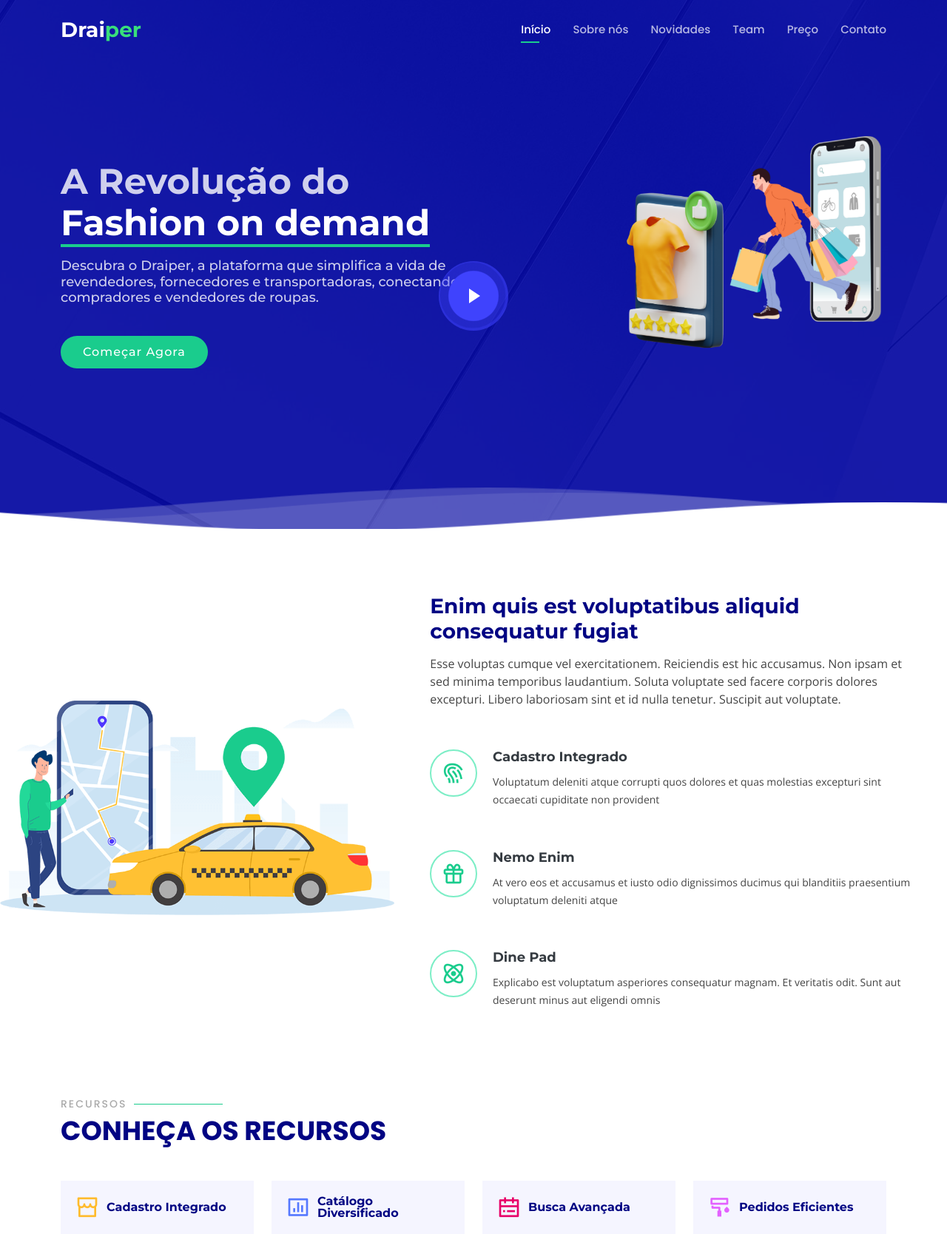
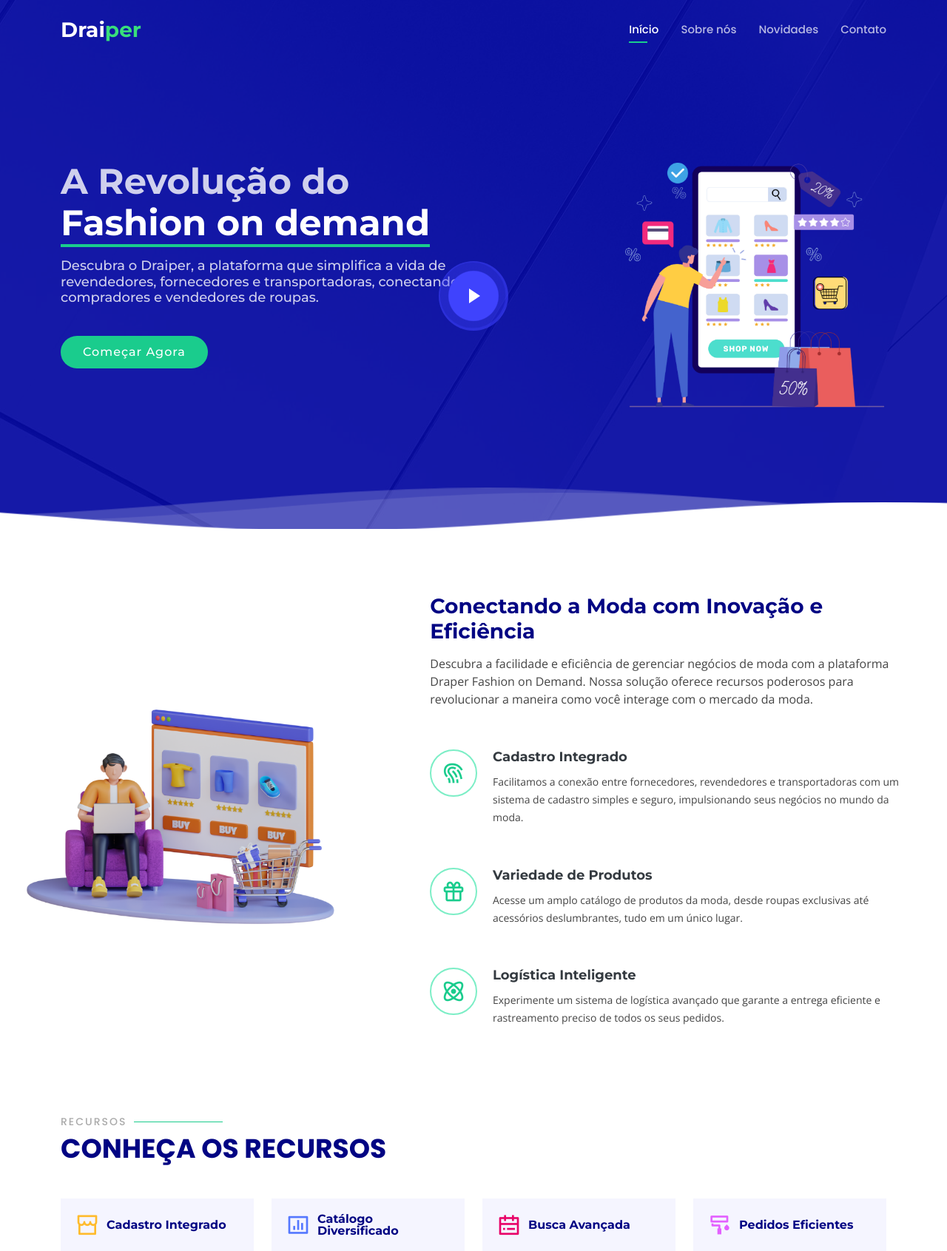
Before and after one commit to erickafram/draiper, a PHP site: page / in a window 1280 px wide. Shown: the top 1691 px of the page at 74% size. Run offline with PHP 8.4, Linux system fonts and the light colour scheme.

Commit message:
Atualização Projeto.

```diff
--- a/index.php
+++ b/index.php
@@ -42,9 +42,9 @@
                 <li><a class="nav-link scrollto active" href="#hero">Início</a></li>
                 <li><a class="nav-link scrollto" href="#about">Sobre nós</a></li>
                 <li><a class="nav-link scrollto" href="#features">Novidades</a></li>
-                <!-- <li><a class="nav-link scrollto" href="#gallery">Gallery</a></li> -->
+                <!-- <li><a class="nav-link scrollto" href="#gallery">Gallery</a></li>
                 <li><a class="nav-link scrollto" href="#team">Team</a></li>
-                <li><a class="nav-link scrollto" href="#pricing">Preço</a></li>
+                <li><a class="nav-link scrollto" href="#pricing">Preço</a></li> -->
                 <li><a class="nav-link scrollto" href="#contact">Contato</a></li>
             </ul>
             <i class="bi bi-list mobile-nav-toggle"></i>
@@ -102,29 +102,30 @@
                 </div>
 
                 <div class="col-xl-7 col-lg-6 icon-boxes d-flex flex-column align-items-stretch justify-content-center py-5 px-lg-5" data-aos="fade-left">
-                    <h3>Enim quis est voluptatibus aliquid consequatur fugiat</h3>
-                    <p>Esse voluptas cumque vel exercitationem. Reiciendis est hic accusamus. Non ipsam et sed minima temporibus laudantium. Soluta voluptate sed facere corporis dolores excepturi. Libero laboriosam sint et id nulla tenetur. Suscipit aut voluptate.</p>
+                    <h3>Conectando a Moda com Inovação e Eficiência</h3>
+                    <p>Descubra a facilidade e eficiência de gerenciar negócios de moda com a plataforma Draper Fashion on Demand. Nossa solução oferece recursos poderosos para revolucionar a maneira como você interage com o mercado da moda.</p>
 
                     <div class="icon-box" data-aos="zoom-in" data-aos-delay="100">
                         <div class="icon"><i class="bx bx-fingerprint"></i></div>
                         <h4 class="title"><a href="">Cadastro Integrado</a></h4>
-                        <p class="description">Voluptatum deleniti atque corrupti quos dolores et quas molestias excepturi sint occaecati cupiditate non provident</p>
+                        <p class="description">Facilitamos a conexão entre fornecedores, revendedores e transportadoras com um sistema de cadastro simples e seguro, impulsionando seus negócios no mundo da moda.</p>
                     </div>
 
                     <div class="icon-box" data-aos="zoom-in" data-aos-delay="200">
                         <div class="icon"><i class="bx bx-gift"></i></div>
-                        <h4 class="title"><a href="">Nemo Enim</a></h4>
-                        <p class="description">At vero eos et accusamus et iusto odio dignissimos ducimus qui blanditiis praesentium voluptatum deleniti atque</p>
+                        <h4 class="title"><a href="">Variedade de Produtos</a></h4>
+                        <p class="description">Acesse um amplo catálogo de produtos da moda, desde roupas exclusivas até acessórios deslumbrantes, tudo em um único lugar.</p>
                     </div>
 
                     <div class="icon-box" data-aos="zoom-in" data-aos-delay="300">
                         <div class="icon"><i class="bx bx-atom"></i></div>
-                        <h4 class="title"><a href="">Dine Pad</a></h4>
-                        <p class="description">Explicabo est voluptatum asperiores consequatur magnam. Et veritatis odit. Sunt aut deserunt minus aut eligendi omnis</p>
+                        <h4 class="title"><a href="">Logística Inteligente</a></h4>
+                        <p class="description">Experimente um sistema de logística avançado que garante a entrega eficiente e rastreamento preciso de todos os seus pedidos.</p>
                     </div>
 
                 </div>
             </div>
+
 
         </div>
     </section><!-- End About Section -->
@@ -359,7 +360,6 @@
                     </ul>
                 </div>
             </div> -->
-
         </div>
     </section><!-- End Details Section -->
 
@@ -445,13 +445,13 @@
 
 
     <!-- ======= Testimonials Section ======= -->
-    <section id="testimonials" class="testimonials">
+    <!-- <section id="testimonials" class="testimonials">
         <div class="container">
 
             <div class="testimonials-slider swiper" data-aos="fade-up" data-aos-delay="100">
                 <div class="swiper-wrapper">
 
-                    <!-- Testimonial from Erick Vinicius -->
+
                     <div class="swiper-slide">
                         <div class="testimonial-item">
                             <img src="assets/img/testimonials/testimonials-1.jpg" class="testimonial-img" alt="Erick Vinicius">
@@ -463,9 +463,9 @@
                                 <i class="bx bxs-quote-alt-right quote-icon-right"></i>
                             </p>
                         </div>
-                    </div><!-- End testimonial item -->
+                    </div>
 
-                    <!-- Additional Testimonial Items -->
+                  >
                     <div class="swiper-slide">
                         <div class="testimonial-item">
                             <img src="assets/img/testimonials/testimonials-2.jpg" class="testimonial-img" alt="">
@@ -477,7 +477,7 @@
                                 <i class="bx bxs-quote-alt-right quote-icon-right"></i>
                             </p>
                         </div>
-                    </div><!-- End testimonial item -->
+                    </div>
 
                     <div class="swiper-slide">
                         <div class="testimonial-item">
@@ -490,7 +490,7 @@
                                 <i class="bx bxs-quote-alt-right quote-icon-right"></i>
                             </p>
                         </div>
-                    </div><!-- End testimonial item -->
+                    </div>
 
                     <div class="swiper-slide">
                         <div class="testimonial-item">
@@ -503,7 +503,7 @@
                                 <i class="bx bxs-quote-alt-right quote-icon-right"></i>
                             </p>
                         </div>
-                    </div><!-- End testimonial item -->
+                    </div>
 
                     <div class="swiper-slide">
                         <div class="testimonial-item">
@@ -516,18 +516,18 @@
                                 <i class="bx bxs-quote-alt-right quote-icon-right"></i>
                             </p>
                         </div>
-                    </div><!-- End testimonial item -->
+                    </div>
 
                 </div>
                 <div class="swiper-pagination"></div>
             </div>
 
         </div>
-    </section><!-- End Test -->
+    </section>
 
 
     <!-- ======= Team Section ======= -->
-    <section id="team" class="team">
+    <!-- <section id="team" class="team">
         <div class="container">
 
             <div class="section-title" data-aos="fade-up">
@@ -604,10 +604,11 @@
             </div>
 
         </div>
-    </section><!-- End Team Section -->
+    </section>
+    <!-- End Team Section -->
 
     <!-- ======= Pricing Section ======= -->
-    <section id="pricing" class="pricing">
+    <!-- <section id="pricing" class="pricing">
         <div class="container">
 
             <div class="section-title" data-aos="fade-up">
@@ -689,7 +690,8 @@
             </div>
 
         </div>
-    </section><!-- End Pricing Section -->
+    </section>
+    <!-- End Pricing Section -->
 
     <!-- ======= F.A.Q Section ======= -->
     <section id="faq" class="faq section-bg">
@@ -697,52 +699,62 @@
 
             <div class="section-title" data-aos="fade-up">
                 <h2>F.A.Q</h2>
-                <p>Frequently Asked Questions</p>
+                <p>Perguntas Frequentes</p>
             </div>
 
             <div class="faq-list">
                 <ul>
+                    <!-- Pergunta 1 -->
                     <li data-aos="fade-up">
-                        <i class="bx bx-help-circle icon-help"></i> <a data-bs-toggle="collapse" class="collapse" data-bs-target="#faq-list-1">Non consectetur a erat nam at lectus urna duis? <i class="bx bx-chevron-down icon-show"></i><i class="bx bx-chevron-up icon-close"></i></a>
+                        <i class="bx bx-help-circle icon-help"></i>
+                        <a data-bs-toggle="collapse" class="collapse" data-bs-target="#faq-list-1">Como funciona o processo de cadastro na plataforma? <i class="bx bx-chevron-down icon-show"></i><i class="bx bx-chevron-up icon-close"></i></a>
                         <div id="faq-list-1" class="collapse show" data-bs-parent=".faq-list">
                             <p>
-                                Feugiat pretium nibh ipsum consequat. Tempus iaculis urna id volutpat lacus laoreet non curabitur gravida. Venenatis lectus magna fringilla urna porttitor rhoncus dolor purus non.
+                                O cadastro é simples e pode ser feito em poucos minutos. Fornecedores, revendedores e transportadoras precisam apenas fornecer informações básicas para começar a utilizar nossos serviços.
                             </p>
                         </div>
                     </li>
 
+                    <!-- Pergunta 2 -->
                     <li data-aos="fade-up" data-aos-delay="100">
-                        <i class="bx bx-help-circle icon-help"></i> <a data-bs-toggle="collapse" data-bs-target="#faq-list-2" class="collapsed">Feugiat scelerisque varius morbi enim nunc? <i class="bx bx-chevron-down icon-show"></i><i class="bx bx-chevron-up icon-close"></i></a>
+                        <i class="bx bx-help-circle icon-help"></i>
+                        <a data-bs-toggle="collapse" data-bs-target="#faq-list-2" class="collapsed">Quais são as taxas ou custos associados? <i class="bx bx-chevron-down icon-show"></i><i class="bx bx-chevron-up icon-close"></i></a>
                         <div id="faq-list-2" class="collapse" data-bs-parent=".faq-list">
                             <p>
-                                Dolor sit amet consectetur adipiscing elit pellentesque habitant morbi. Id interdum velit laoreet id donec ultrices. Fringilla phasellus faucibus scelerisque eleifend donec pretium. Est pellentesque elit ullamcorper dignissim. Mauris ultrices eros in cursus turpis massa tincidunt dui.
+                                Cobramos uma pequena comissão sobre as vendas realizadas através da plataforma. Não há taxas ocultas, e todas as tarifas são claramente explicadas durante o processo de cadastro.
                             </p>
                         </div>
                     </li>
 
+                    <!-- Pergunta 3 -->
                     <li data-aos="fade-up" data-aos-delay="200">
-                        <i class="bx bx-help-circle icon-help"></i> <a data-bs-toggle="collapse" data-bs-target="#faq-list-3" class="collapsed">Dolor sit amet consectetur adipiscing elit? <i class="bx bx-chevron-down icon-show"></i><i class="bx bx-chevron-up icon-close"></i></a>
+                        <i class="bx bx-help-circle icon-help"></i>
+                        <a data-bs-toggle="collapse" data-bs-target="#faq-list-3" class="collapsed">Como garantimos a qualidade dos produtos e serviços? <i class="bx bx-chevron-down icon-show"></i><i class="bx bx-chevron-up icon-close"></i></a>
                         <div id="faq-list-3" class="collapse" data-bs-parent=".faq-list">
                             <p>
-                                Eleifend mi in nulla posuere sollicitudin aliquam ultrices sagittis orci. Faucibus pulvinar elementum integer enim. Sem nulla pharetra diam sit amet nisl suscipit. Rutrum tellus pellentesque eu tincidunt. Lectus urna duis convallis convallis tellus. Urna molestie at elementum eu facilisis sed odio morbi quis
+                                Temos um sistema de avaliação e feedback para garantir que fornecedores e transportadoras mantenham altos padrões de qualidade. Além disso, realizamos verificações periódicas e incentivamos os usuários a reportar qualquer problema.
                             </p>
                         </div>
                     </li>
 
+                    <!-- Pergunta 4 -->
                     <li data-aos="fade-up" data-aos-delay="300">
-                        <i class="bx bx-help-circle icon-help"></i> <a data-bs-toggle="collapse" data-bs-target="#faq-list-4" class="collapsed">Tempus quam pellentesque nec nam aliquam sem et tortor consequat? <i class="bx bx-chevron-down icon-show"></i><i class="bx bx-chevron-up icon-close"></i></a>
+                        <i class="bx bx-help-circle icon-help"></i>
+                        <a data-bs-toggle="collapse" data-bs-target="#faq-list-4" class="collapsed">Qual é o processo para fazer um pedido na plataforma? <i class="bx bx-chevron-down icon-show"></i><i class="bx bx-chevron-up icon-close"></i></a>
                         <div id="faq-list-4" class="collapse" data-bs-parent=".faq-list">
                             <p>
-                                Molestie a iaculis at erat pellentesque adipiscing commodo. Dignissim suspendisse in est ante in. Nunc vel risus commodo viverra maecenas accumsan. Sit amet nisl suscipit adipiscing bibendum est. Purus gravida quis blandit turpis cursus in.
+                                Os revendedores podem navegar pelo catálogo, selecionar produtos e fazer pedidos diretamente na plataforma. Após a confirmação do pedido, os fornecedores são notificados e começam o processo de preparação e envio.
                             </p>
                         </div>
                     </li>
 
+                    <!-- Pergunta 5 -->
                     <li data-aos="fade-up" data-aos-delay="400">
-                        <i class="bx bx-help-circle icon-help"></i> <a data-bs-toggle="collapse" data-bs-target="#faq-list-5" class="collapsed">Tortor vitae purus faucibus ornare. Varius vel pharetra vel turpis nunc eget lorem dolor? <i class="bx bx-chevron-down icon-show"></i><i class="bx bx-chevron-up icon-close"></i></a>
+                        <i class="bx bx-help-circle icon-help"></i>
+                        <a data-bs-toggle="collapse" data-bs-target="#faq-list-5" class="collapsed">Como funciona o rastreamento e a entrega dos pedidos? <i class="bx bx-chevron-down icon-show"></i><i class="bx bx-chevron-up icon-close"></i></a>
                         <div id="faq-list-5" class="collapse" data-bs-parent=".faq-list">
                             <p>
-                                Laoreet sit amet cursus sit amet dictum sit amet justo. Mauris vitae ultricies leo integer malesuada nunc vel. Tincidunt eget nullam non nisi est sit amet. Turpis nunc eget lorem dolor sed. Ut venenatis tellus in metus vulputate eu scelerisque.
+                                Uma vez que o pedido é coletado pela transportadora, um sistema de rastreamento é ativado, permitindo que os revendedores acompanhem o progresso da entrega em tempo real até a chegada ao destino final.
                             </p>
                         </div>
                     </li>
@@ -752,6 +764,7 @@
 
         </div>
     </section><!-- End F.A.Q Section -->
+
 
     <!-- ======= Contact Section ======= -->
     <section id="contact" class="contact">
```
Also changed, not shown: assets/img/about.png, assets/img/hero-img.png.
